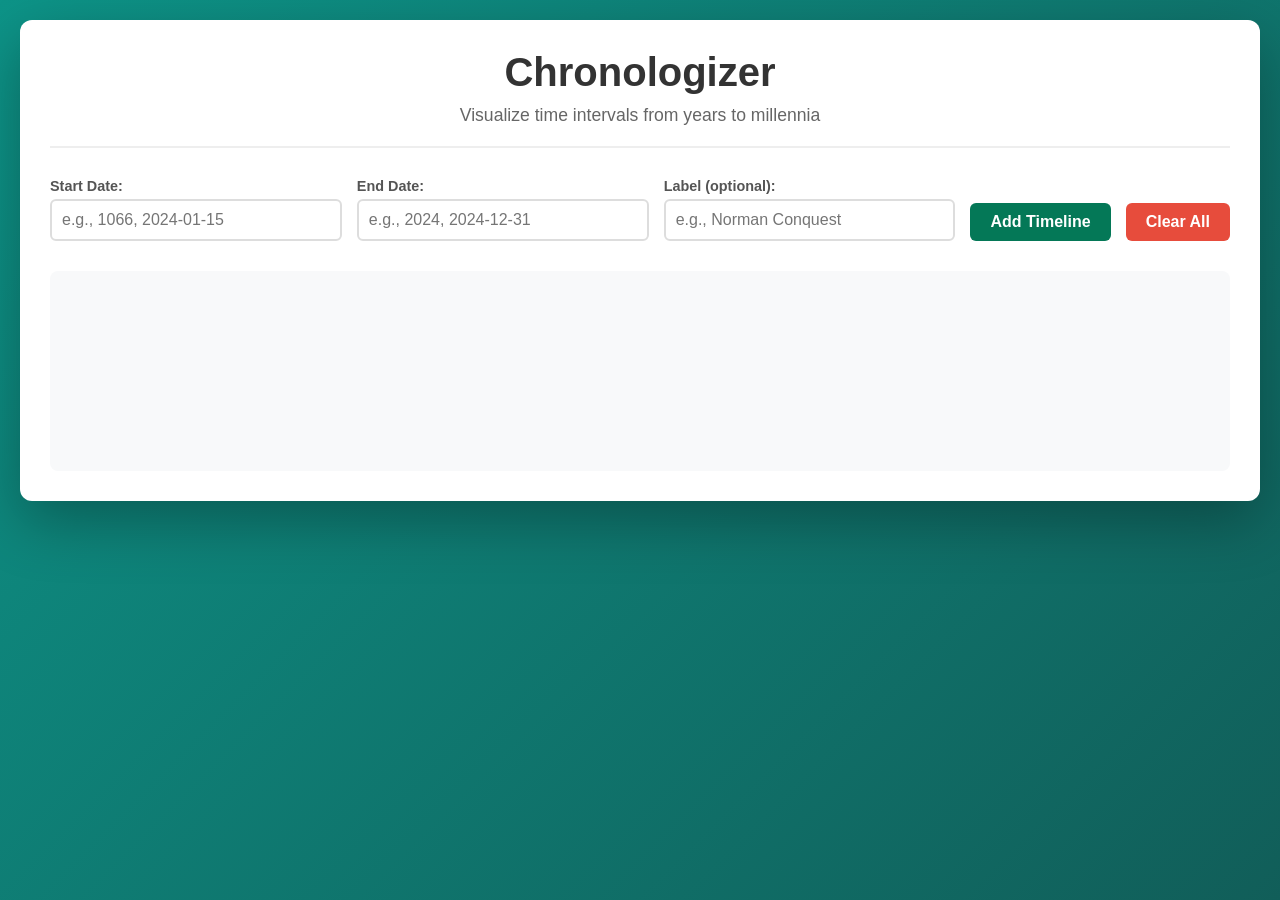
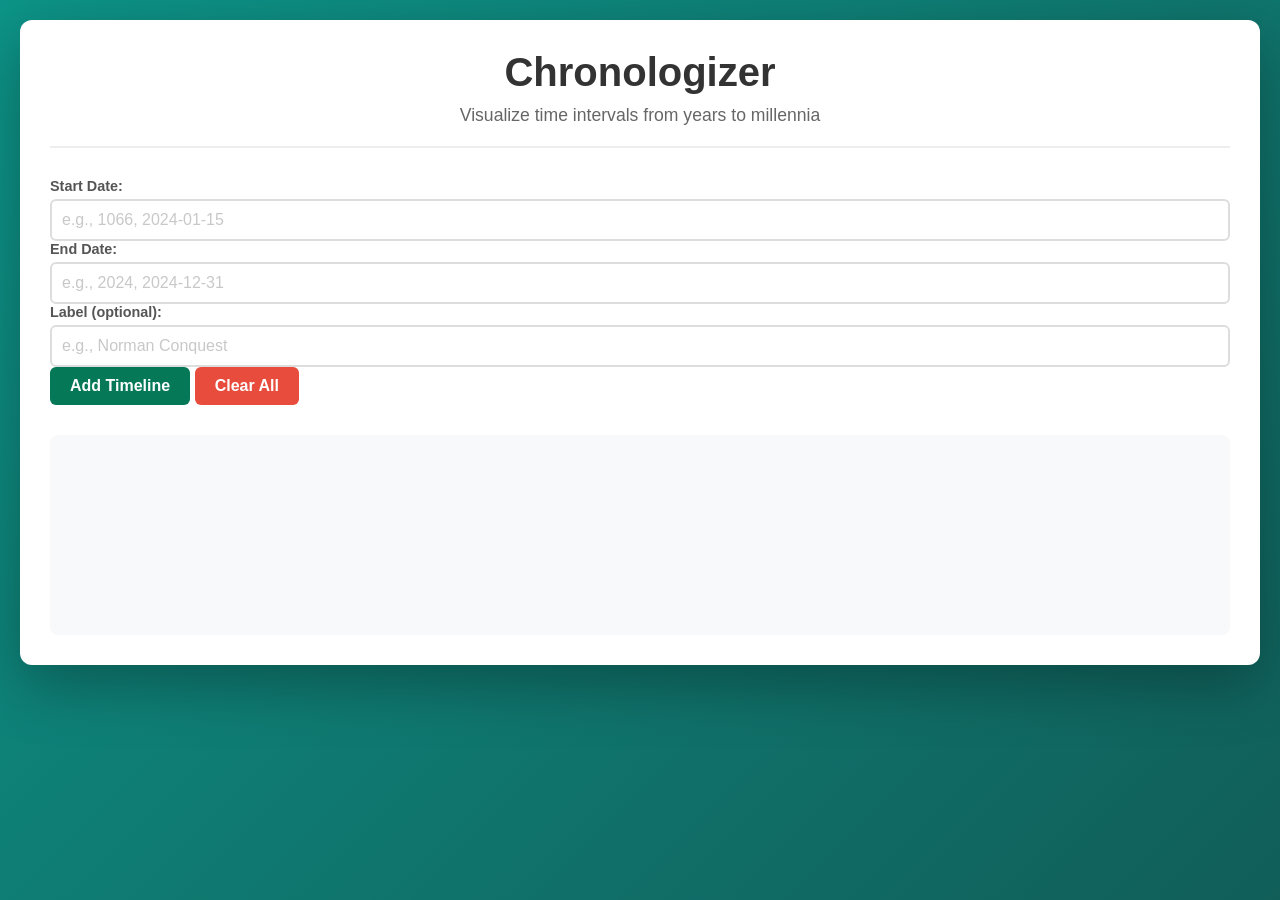

Add title field, multi-row event inputs with +/- controls, and UI polish

--- a/styles.css
+++ b/styles.css
@@ -38,12 +38,65 @@ header p {
     font-size: 1.1em;
 }
 
+.title-section {
+    margin-bottom: 15px;
+}
+
+/* Match the width of a date column in .input-row:
+   (100% − row buttons (2 × 42px + 8px gap) − 3 × 15px flex gaps) / 3 columns */
+.title-section .input-group {
+    width: calc((100% - 137px) / 3);
+    min-width: 150px;
+}
+
+.chronology-title {
+    text-align: center;
+    color: #333;
+    font-size: 1.6em;
+    margin-bottom: 15px;
+}
+
 .input-section {
+    margin-bottom: 30px;
+}
+
+.input-row {
     display: flex;
     gap: 15px;
-    margin-bottom: 30px;
+    margin-bottom: 15px;
     flex-wrap: wrap;
     align-items: flex-end;
+}
+
+.row-buttons {
+    display: flex;
+    gap: 8px;
+}
+
+.row-button {
+    width: 42px;
+    padding: 10px 0;
+    font-size: 1.1em;
+    line-height: 1;
+}
+
+.remove-row {
+    background: #e74c3c;
+}
+
+.remove-row:hover {
+    background: #c0392b;
+}
+
+.remove-row:disabled {
+    background: #ccc;
+    cursor: not-allowed;
+}
+
+.action-buttons {
+    display: flex;
+    justify-content: flex-end;
+    gap: 15px;
 }
 
 .input-group {
@@ -60,12 +113,21 @@ label {
     font-size: 0.9em;
 }
 
+.required {
+    color: #e74c3c;
+}
+
 input[type="text"] {
     padding: 10px;
     border: 2px solid #ddd;
     border-radius: 6px;
     font-size: 1em;
     transition: border-color 0.3s;
+}
+
+input[type="text"]::placeholder {
+    color: #c8c8c8;
+    opacity: 1;
 }
 
 input[type="text"]:focus {
